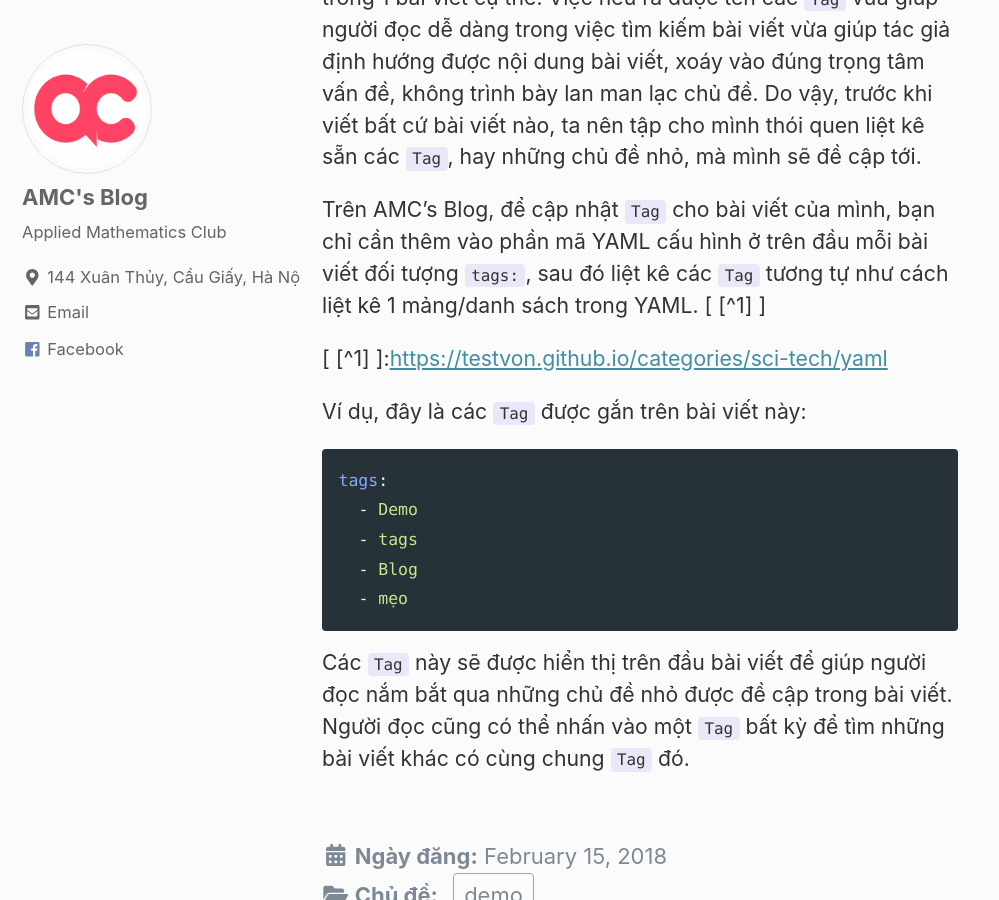
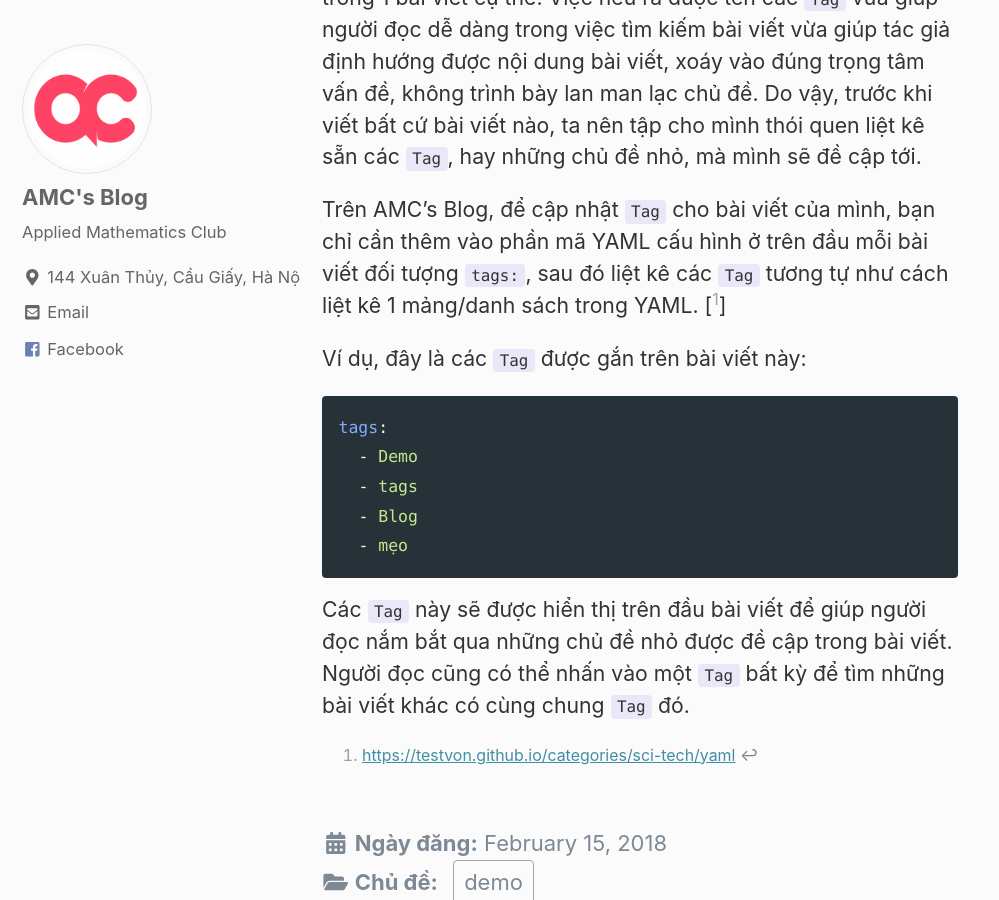
Before and after one commit to amcblog/testvon.github.io, a Jekyll site: the page built from _posts/demo/2018-02-15-demo-3-tags.md, in a window 1280 px wide and 900 px high, scrolled down 726 px. Shown: the whole window, without its empty margins (0-999 px from the left). Built offline with Jekyll 4.4.1, drawn with Linux system fonts in a browser that asks for light colours; nearby versions of some CDN libraries.

Commit message:
Update 2018-02-15-demo-3-tags.md

```diff
--- a/_posts/demo/2018-02-15-demo-3-tags.md
+++ b/_posts/demo/2018-02-15-demo-3-tags.md
@@ -16,9 +16,9 @@ Do hầu như bây giờ ai cũng sử dụng Facebook, nên khi nhắc đến `
 
 `Tag` trên Website là tên những chủ đề nhỏ được đề cập tới trong 1 bài viết cụ thể. Việc nêu ra được tên các `Tag` vừa giúp người đọc dễ dàng trong việc tìm kiếm bài viết vừa giúp tác giả định hướng được nội dung bài viết, xoáy vào đúng trọng tâm vấn đề, không trình bày lan man lạc chủ đề. Do vậy, trước khi viết bất cứ bài viết nào, ta nên tập cho mình thói quen liệt kê sẵn các `Tag`, hay những chủ đề nhỏ, mà mình sẽ đề cập tới.
 
-Trên AMC's Blog, để cập nhật `Tag` cho bài viết của mình, bạn chỉ cần thêm vào phần mã YAML cấu hình ở trên đầu mỗi bài viết đối tượng `tags:`, sau đó liệt kê các `Tag` tương tự như cách liệt kê 1 mảng/danh sách trong YAML. [ [^1] ]
+Trên AMC's Blog, để cập nhật `Tag` cho bài viết của mình, bạn chỉ cần thêm vào phần mã YAML cấu hình ở trên đầu mỗi bài viết đối tượng `tags:`, sau đó liệt kê các `Tag` tương tự như cách liệt kê 1 mảng/danh sách trong YAML. [[^1]]
 
-[ [^1] ]:<https://testvon.github.io/categories/sci-tech/yaml>
+[^1]:<https://testvon.github.io/categories/sci-tech/yaml>
 
 Ví dụ, đây là các `Tag` được gắn trên bài viết này:
 
```
